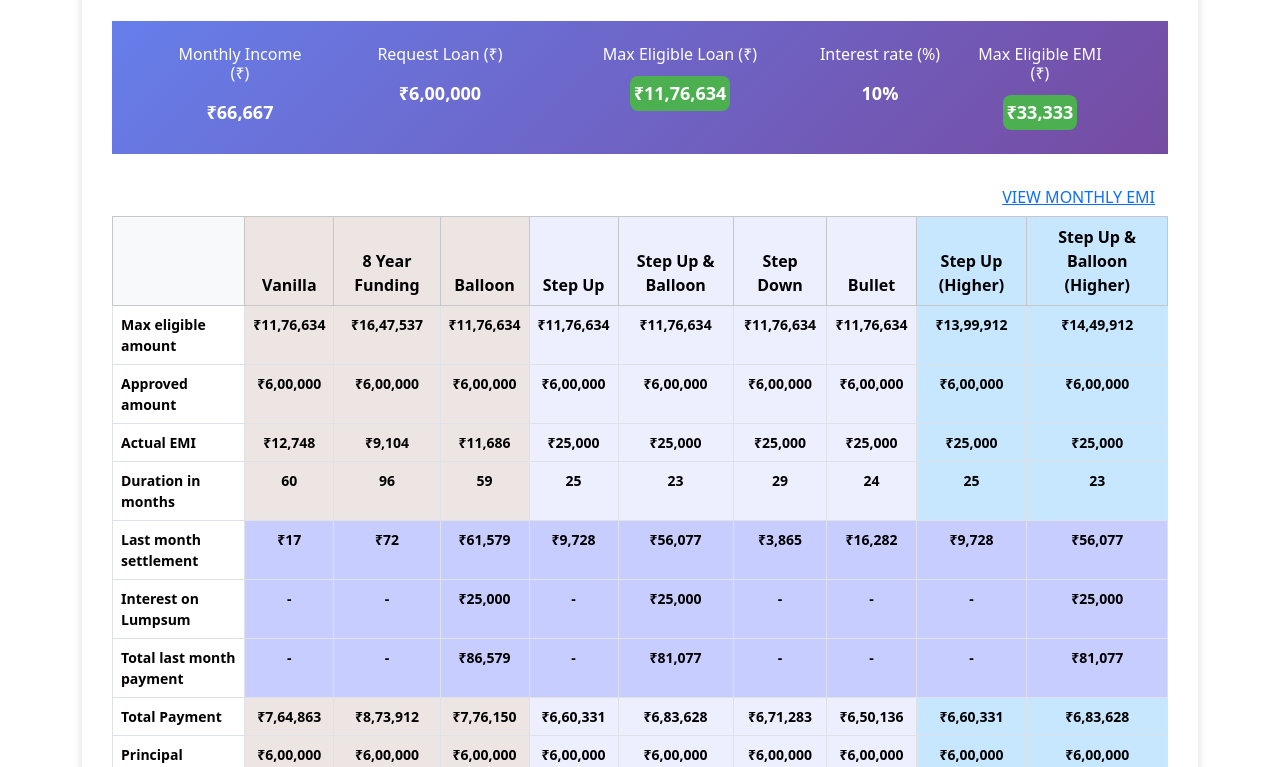
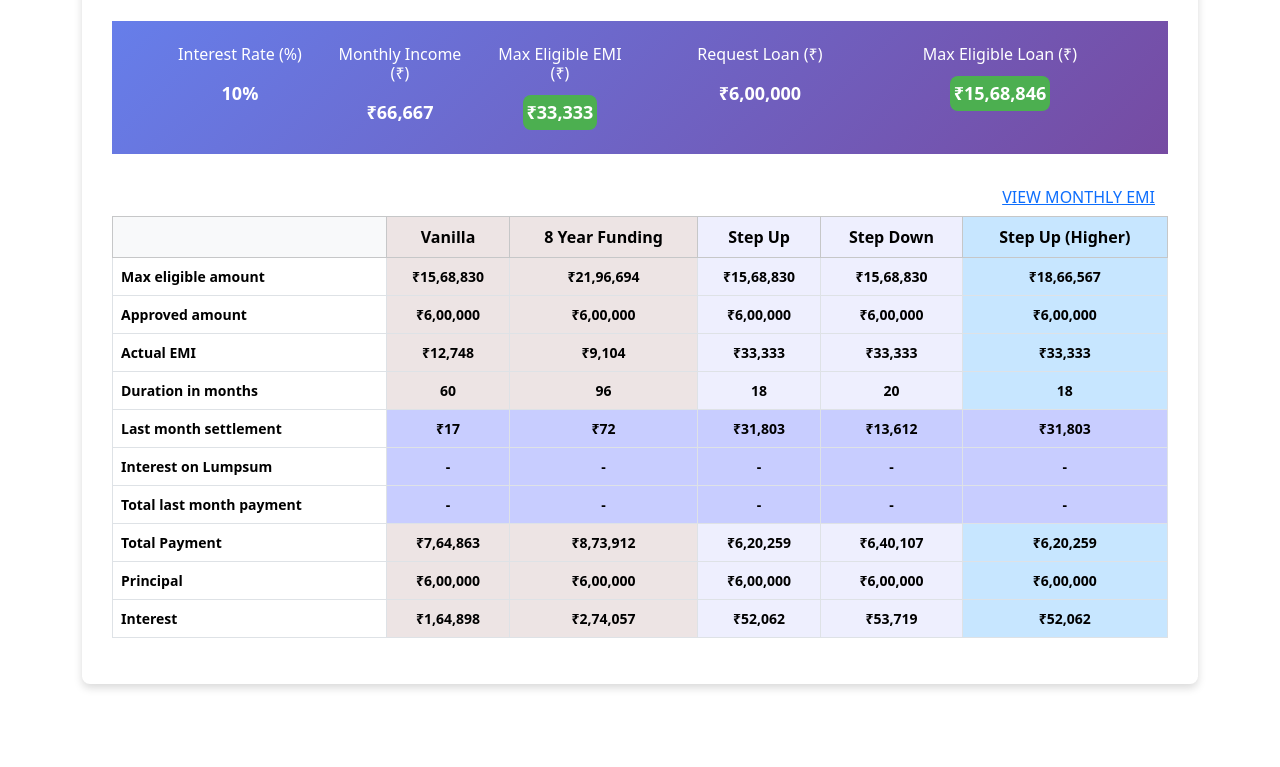
Before and after one commit to getrapl/getrapl.github.io, a plain HTML site: page index.html in a window 1280 px wide. Both pictures are taken after a click on the button "CALCULATE". Shown: the part 594-1361 px from the top of the page. Drawn offline with nearby package versions, Linux system fonts and the light colour scheme.

Commit message:
TASK: DesiredEMI & lumpsumAmount changes done

```diff
--- a/index.html
+++ b/index.html
@@ -333,12 +333,21 @@
                     <div class="mt-3">
                         <div id="eligibiltyCard">
                             <div class="row m-4 p-4">
-
+                                <div class="col-sm-6 col-lg-2 text-center">
+                                    <h6>Interest Rate (%)</h6>
+                                    <label class="eligibilty-value mt-1 p-1"
+                                        id="monthlyEligibleInterestlabel">14.5%</label>
+                                </div>
                                 <div class="col-sm-6 col-lg-2 text-center">
                                     <h6>Monthly Income (₹)
                                     </h6>
                                     <label class="eligibilty-value mt-1 p-1"
                                         id="monthlyEligiblelabel">₹1,000,100</label>
+                                </div>
+                                <div class="col-sm-6 col-lg-2 text-center">
+                                    <h6>Max Eligible EMI (₹)</h6>
+                                    <label class="eligibilty-value mt-1 p-1 eligibilty-highlight"
+                                        id="maxEligiblelabel">₹15,000</label>
                                 </div>
                                 <div class="col-sm-6 col-lg-3 text-center">
                                     <h6>Request Loan (₹)
@@ -350,16 +359,6 @@
                                     <h6>Max Eligible Loan (₹)</h6>
                                     <label class="eligibilty-value mt-1 p-1 eligibilty-highlight"
                                         id="loanEligiblelabel">₹215,000</label>
-                                </div>
-                                <div class="col-sm-6 col-lg-2 text-center">
-                                    <h6>Interest rate (%)</h6>
-                                    <label class="eligibilty-value mt-1 p-1"
-                                        id="monthlyEligibleInterestlabel">14.5%</label>
-                                </div>
-                                <div class="col-sm-6 col-lg-2 text-center">
-                                    <h6>Max Eligible EMI (₹)</h6>
-                                    <label class="eligibilty-value mt-1 p-1 eligibilty-highlight"
-                                        id="maxEligiblelabel">₹15,000</label>
                                 </div>
                             </div>
                         </div>
@@ -432,6 +431,12 @@
     <script>
         $(document).ready(function () {
             setDefaultSet();
+            $('#desiredEMI, #lumpsumAmount').focusout(function() {
+                var value = $(this).val();
+                if (value === '' || parseFloat(value) < 0) {
+                    $(this).val('0');
+                }
+            });
         });
         const LoanTypeEnum = new Map([
             ["VANILLA", "Vanilla"],
@@ -456,9 +461,9 @@
             loanAmount: 600000,
             interest: 10,
             tenureYears: 5,
-            desiredEMI: 25000,
+            desiredEMI: 0,
             debtIncomeRatio: 50,
-            lumpsumAmount: 50000,
+            lumpsumAmount: 0,
             eightYearFunding: 96,
             stepUpDown: 10,
             stepUpDownPeriod: 12
@@ -547,6 +552,9 @@
             const monthlyInterestRate = (interestRate / 12) / 100;
             const maxEligibleAmount = (annualIncome / 12) * (debtIncomeRatio / 100);
             const maxEligibleEMI = (annualIncome / 12) * (debtIncomeRatio / 100);
+            if(desiredEMI === 0) {
+                $("#desiredEMI").val(Math.round(maxEligibleEMI))
+            }
             const targetEMI = (desiredEMI === 0) || (desiredEMI > maxEligibleEMI) ? maxEligibleEMI : desiredEMI;
             $('#monthlyEligiblelabel').text('₹' + formatIndianCurrency(Math.round(monthlyIncome)));
             $('#monthlyEligibleInterestlabel').text(interestRate + '%');
```
